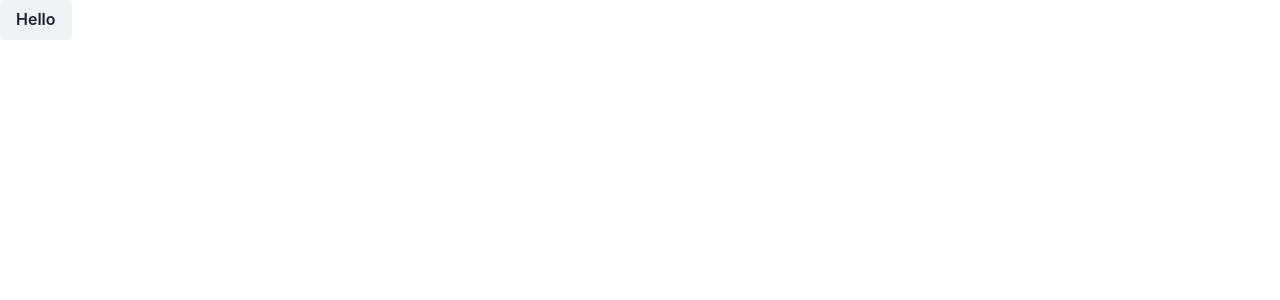
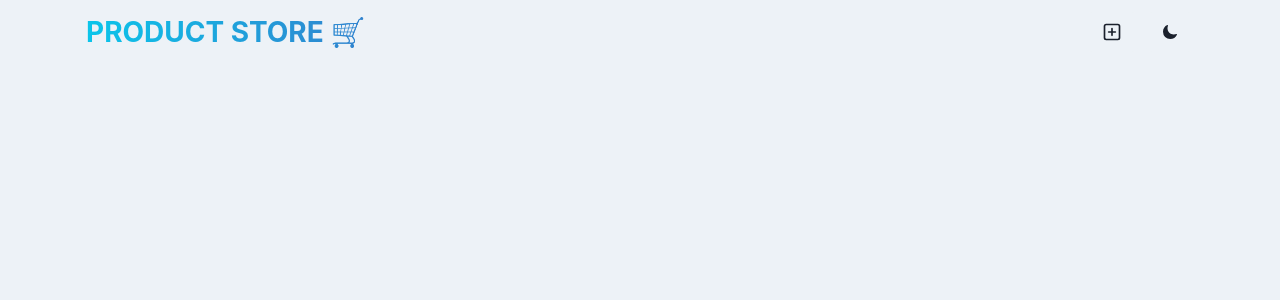
Before and after one commit to dulmik2003/mern-product-store, a React (Vite) app in the folder frontend/: page / in a window 1280 px wide. Shown: the top 300 px of the page. Built offline with nearby package versions, Linux system fonts and the light colour scheme.

Commit message:
Create the Navbar component and add it to the main UI.

```diff
--- a/frontend/src/App.jsx
+++ b/frontend/src/App.jsx
@@ -1,12 +1,12 @@
-import { Button } from "@chakra-ui/react"
-
+import { Box, useColorModeValue } from "@chakra-ui/react";
+import Navbar from "./components/Navbar";
 
 function App() {
   return (
-    <>
-      <Button>Hello</Button>
-    </>
-  )
+    <Box minH={"100vh"} bg={useColorModeValue("gray.100", "gray.900")}>
+      <Navbar />
+    </Box>
+  );
 }
 
-export default App
+export default App;
--- /dev/null
+++ b/frontend/src/components/Navbar.jsx
@@ -0,0 +1,54 @@
+import {
+  Button,
+  Container,
+  Flex,
+  HStack,
+  Text,
+  useColorMode,
+} from "@chakra-ui/react";
+import { Link } from "react-router-dom";
+
+import { PlusSquareIcon } from "@chakra-ui/icons";
+import { IoMoon } from "react-icons/io5";
+import { LuSun } from "react-icons/lu";
+
+const Navbar = () => {
+  const { colorMode, toggleColorMode } = useColorMode();
+
+  return (
+    <Container maxW={"1140px"} px={4}>
+      <Flex
+        h={16}
+        alignItems={"center"}
+        justifyContent={"space-between"}
+        flexDir={{
+          base: "column",
+          sm: "row",
+        }}
+      >
+        <Text
+          fontSize={{ base: "22", sm: "28" }}
+          fontWeight={"bold"}
+          textTransform={"uppercase"}
+          textAlign={"center"}
+          bgGradient={"linear(to-r, cyan.400, blue.500)"}
+          bgClip={"text"}
+        >
+          <Link to={"/"}>Product Store 🛒</Link>
+        </Text>
+
+        <HStack spacing={2} alignItems={"center"}>
+          <Link to={"/create"}>
+            <Button>
+              <PlusSquareIcon fontSize={20} />
+            </Button>
+          </Link>
+          <Button onClick={toggleColorMode}>
+            {colorMode === "light" ? <IoMoon /> : <LuSun size="20" />}
+          </Button>
+        </HStack>
+      </Flex>
+    </Container>
+  );
+};
+export default Navbar;
```
